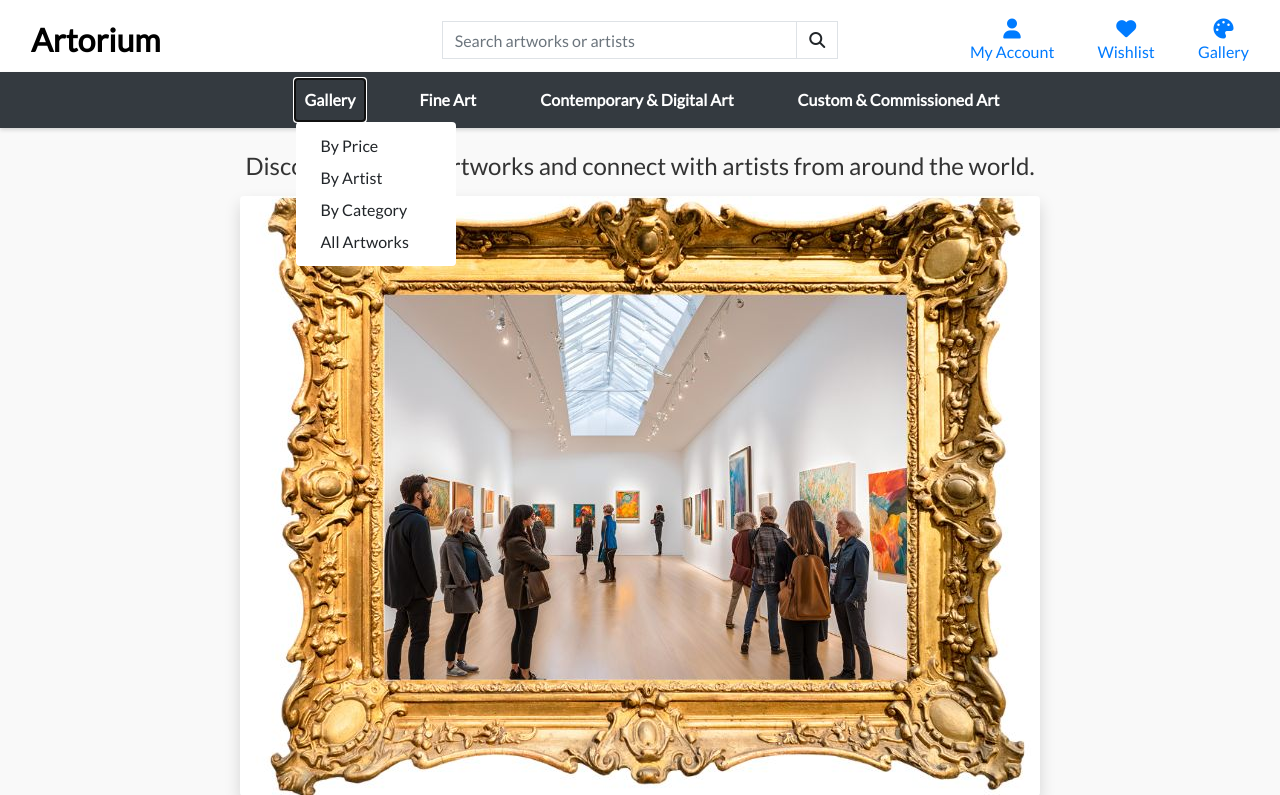
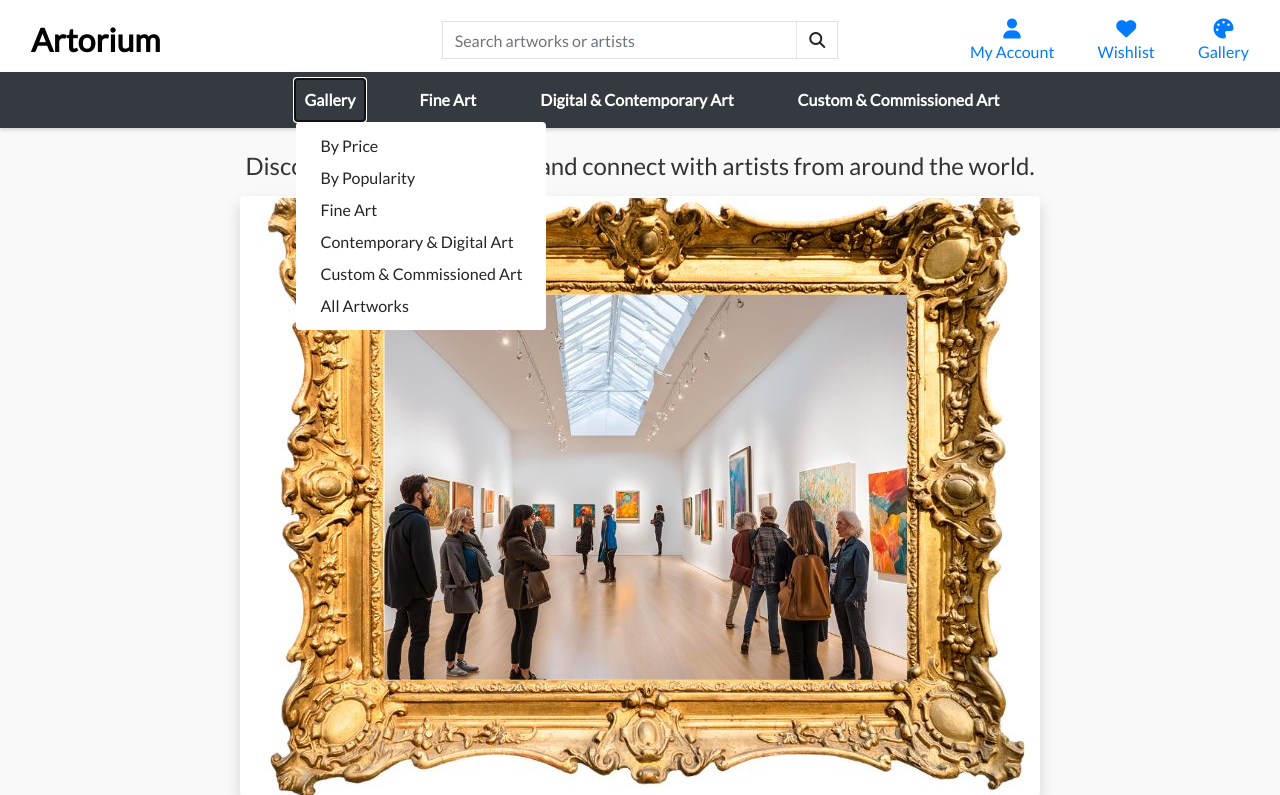
Before and after one commit to boatesj/Artorium, a Django app: page / in a window 1280 px wide, after a click on "Gallery". Shown: the top 795 px of the page. Run offline with Django 3.2, Linux system fonts and the light colour scheme; parts of the project's set-up code (start-up, migrations or seed data) failed here and were passed over; some libraries are stand-ins or nearby versions.

Commit message:
feat: Update Artorium views, templates, and styles
- Updated  and  views to include category filtering, search, and sorting.
- Refined  to remove redundant category displays and improved dynamic content rendering.
- Adjusted , , and  for better navigation and consistency.
- Added custom CSS to move artwork header further from the navbar.
- Corrected  to include  and support dynamic URL generation.
- Improved overall UI consistency across templates.

Addresses layout issues and enhances user experience for filtering and navigation.

```diff
--- a/artworks/templates/artworks/artwork_detail.html
+++ b/artworks/templates/artworks/artwork_detail.html
@@ -30,6 +30,11 @@
                 <div class="artwork-details-container mb-5 mt-md-5">
                     <p class="mb-0 font-weight-bold">{{ artwork.title }}</p>
                     <p class="text-muted">By {{ artwork.artist|default:"Unknown" }}</p>
+                    <p class="text-muted">Categories:
+                        {% for cat in artwork.category.all %}
+                            {{ cat.friendly_name }}{% if not forloop.last %}, {% endif %}
+                        {% endfor %}
+                    </p>
                     <p class="lead mb-0 text-left font-weight-bold">${{ artwork.price }}</p>
                     {% if artwork.available %}
                         <p class="text-success">Available</p>
@@ -37,6 +42,7 @@
                         <p class="text-danger">Sold Out</p>
                     {% endif %}
                     <p class="mt-3">{{ artwork.description }}</p>
+                    <p class="text-muted">Created on: {{ artwork.created_date|date:"F d, Y" }}</p>
                 </div>
             </div>
         </div>
--- a/artworks/urls.py
+++ b/artworks/urls.py
@@ -2,5 +2,6 @@ from django.urls import path
 from . import views
 
 urlpatterns = [
-    path('', views.all_artworks, name='artworks')
+    path('', views.all_artworks, name='artworks'),
+    path('<int:artwork_id>/', views.artwork_detail, name='artwork_detail'),
 ]
--- a/static/css/base.css
+++ b/static/css/base.css
@@ -176,3 +176,11 @@ footer {
 .navbar .account-link:hover {
     color: var(--accent-color);
 }
+
+.artwork-container {
+    margin-top: 120px;
+}
+
+.mt-5-artwork-header {
+    margin-top: 150px; /* Custom value */
+}
--- a/templates/base.html
+++ b/templates/base.html
@@ -79,7 +79,7 @@
                         </div>
                     </li>
                     <li class="list-inline-item">
-                        <a class="text-black nav-link" href="#">
+                        <a class="text-black nav-link" href=#">
                             <div class="text-center">
                                 <div><i class="fas fa-heart fa-lg"></i></div>
                                 <p class="my-0">Wishlist</p>
@@ -114,7 +114,13 @@
     </header>
 
     {% if messages %}
-        <div class="message-container"></div>
+        <div class="message-container">
+            {% for message in messages %}
+                <div class="alert alert-{{ message.tags }}" role="alert">
+                    {{ message }}
+                </div>
+            {% endfor %}
+        </div>
     {% endif %}
 
     {% block page_header %}
--- a/templates/includes/main-nav.html
+++ b/templates/includes/main-nav.html
@@ -5,10 +5,12 @@
                 Gallery
             </a>
             <div class="dropdown-menu border-0" aria-labelledby="gallery-link">
-                <a href="#" class="dropdown-item">By Price</a>
-                <a href="#" class="dropdown-item">By Artist</a>
-                <a href="#" class="dropdown-item">By Category</a>
-                <a href="#" class="dropdown-item">All Artworks</a>
+                <a href="{% url 'artworks' %}?sort=price" class="dropdown-item">By Price</a>
+                <a href="{% url 'artworks' %}?sort=popularity" class="dropdown-item">By Popularity</a>
+                <a href="{% url 'artworks' %}?category=fine_art" class="dropdown-item">Fine Art</a>
+                <a href="{% url 'artworks' %}?category=contemporary_digital" class="dropdown-item">Contemporary & Digital Art</a>
+                <a href="{% url 'artworks' %}?category=custom_commissioned" class="dropdown-item">Custom & Commissioned Art</a>
+                <a href="{% url 'artworks' %}" class="dropdown-item">All Artworks</a>
             </div>
         </li>
 
@@ -17,22 +19,21 @@
                 Fine Art
             </a>
             <div class="dropdown-menu border-0" aria-labelledby="fine-art-link">
-                <a href="#" class="dropdown-item">Paintings</a>
-                <a href="#" class="dropdown-item">Sculptures</a>
-                <a href="#" class="dropdown-item">Mixed Media</a>
-                <a href="#" class="dropdown-item">All Fine Art</a>
+                <a href="{% url 'artworks' %}?category=paintings" class="dropdown-item">Paintings</a>
+                <a href="{% url 'artworks' %}?category=sculpture" class="dropdown-item">Sculptures</a>
+                <a href="{% url 'artworks' %}?category=drawings" class="dropdown-item">Drawings</a>
+                <a href="{% url 'artworks' %}?category=fine_art" class="dropdown-item">All Fine Art</a>
             </div>
         </li>
 
         <li class="nav-item dropdown">
-            <a class="logo-font font-weight-bold nav-link text-black mr-5" href="#" id="contemporary-art-link" data-toggle="dropdown" aria-haspopup="true" aria-expanded="false">
-                Contemporary & Digital Art
+            <a class="logo-font font-weight-bold nav-link text-black mr-5" href="#" id="digital-art-link" data-toggle="dropdown" aria-haspopup="true" aria-expanded="false">
+                Digital & Contemporary Art
             </a>
-            <div class="dropdown-menu border-0" aria-labelledby="contemporary-art-link">
-                <a href="#" class="dropdown-item">Digital Art</a>
-                <a href="#" class="dropdown-item">Abstract Art</a>
-                <a href="#" class="dropdown-item">NFTs</a>
-                <a href="#" class="dropdown-item">All Contemporary Art</a>
+            <div class="dropdown-menu border-0" aria-labelledby="digital-art-link">
+                <a href="{% url 'artworks' %}?category=digital_art" class="dropdown-item">Digital Art</a>
+                <a href="{% url 'artworks' %}?category=abstract_art" class="dropdown-item">Abstract Art</a>
+                <a href="{% url 'artworks' %}?category=digital_art,abstract_art" class="dropdown-item">All Contemporary Art</a>
             </div>
         </li>
 
@@ -41,10 +42,8 @@
                 Custom & Commissioned Art
             </a>
             <div class="dropdown-menu border-0" aria-labelledby="commissioned-art-link">
-                <a href="#" class="dropdown-item">Request a Commission</a>
-                <a href="#" class="dropdown-item">View Progress</a>
-                <a href="#" class="dropdown-item">Featured Commissions</a>
-                <a href="#" class="dropdown-item">All Custom Art</a>
+                <a href="{% url 'artworks' %}?category=custom_commissioned" class="dropdown-item">View Commissioned Art</a>
+                <a href="{% url 'artworks' %}" class="dropdown-item">All Custom Art</a>
             </div>
         </li>
     </ul>
--- a/templates/includes/mobile-top-header.html
+++ b/templates/includes/mobile-top-header.html
@@ -10,7 +10,7 @@
             <div class="input-group w-100">
                 <input class="form-control border border-black rounded-0" type="text" name="q" placeholder="Search artworks or artists">
                 <div class="input-group-append">
-                    <button class="form-control form-control btn btn-black border border-black rounded-0" type="submit">
+                    <button class="form-control btn btn-black border border-black rounded-0" type="submit">
                         <span class="icon">
                             <i class="fas fa-search"></i>
                         </span>
@@ -20,6 +20,7 @@
         </form>
     </div>
 </li>
+
 <li class="list-inline-item dropdown">
     <a class="text-black nav-link d-block d-lg-none" href="#" id="user-options" data-toggle="dropdown" aria-haspopup="true" aria-expanded="false">
         <div class="text-center">
@@ -40,6 +41,7 @@
         {% endif %}
     </div>
 </li>
+
 <li class="list-inline-item">
     <a class="text-black nav-link d-block d-lg-none" href="#">
         <div class="text-center">
```
Also changed, not shown: artworks/admin.py (+7 -1 lines), artworks/fixtures/categories.json (+40 -0 lines), artworks/models.py (+7 -2 lines), artworks/templates/artworks/artworks.html (+31 -7 lines), artworks/views.py (+8 -1 lines), artworks/migrations/0003_auto_20250120_1204.py (added).
